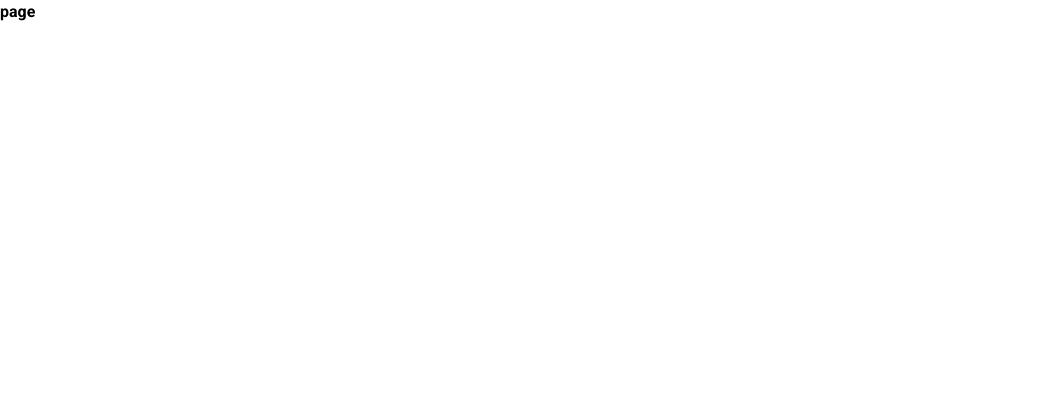
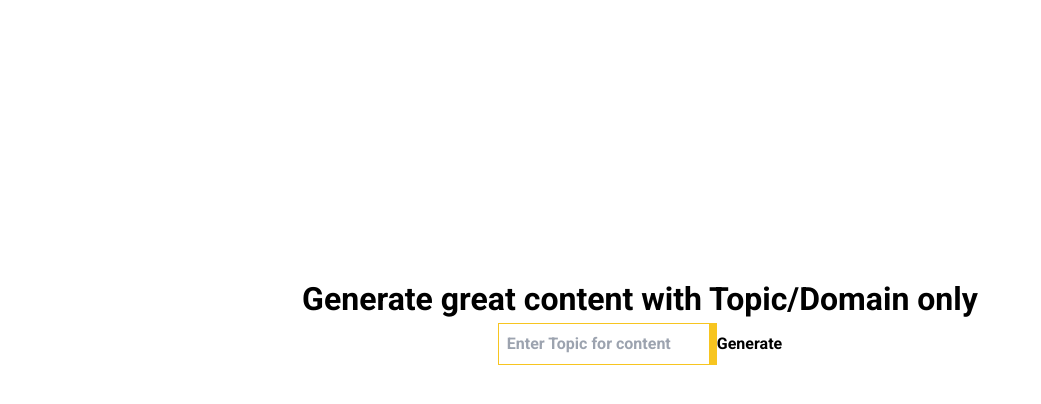
Before and after one commit to suraj-mahato360/VidBoostAI, a Next.js app: page /generate in a window 1280 px wide. Shown: the top 404 px of the page, without its empty margins (0-1041 px from the left). Built offline with nearby package versions, Linux system fonts and the light colour scheme.

Commit message:
api solved

```diff
--- a/src/app/generate/page.jsx
+++ b/src/app/generate/page.jsx
@@ -2,7 +2,20 @@ import React from 'react'
 
 const page = () => {
   return (
-    <div>page</div>
+    <div className='flex flex-col w-full justify-center items-center min-h-[80vh]'>
+        <div className="despriction text-center text-[2rem] max-w-[700px]">
+            <h2>Generate great content with Topic/Domain only</h2>
+        </div>
+        <div className="input-section flex justify-center items-center">
+            <div className="input">
+                <input className='max-w-[570px] p-2 border-r-8 border-[#f7c520] border-[1px]' type='text' placeholder='Enter Topic for content' />
+            </div>
+            <div className="btn">
+                <button>Generate</button>
+            </div>
+        </div>
+
+    </div>
   )
 }
 
```
Also changed, not shown: 1 other file (tests, documents, lock files or other folders).
